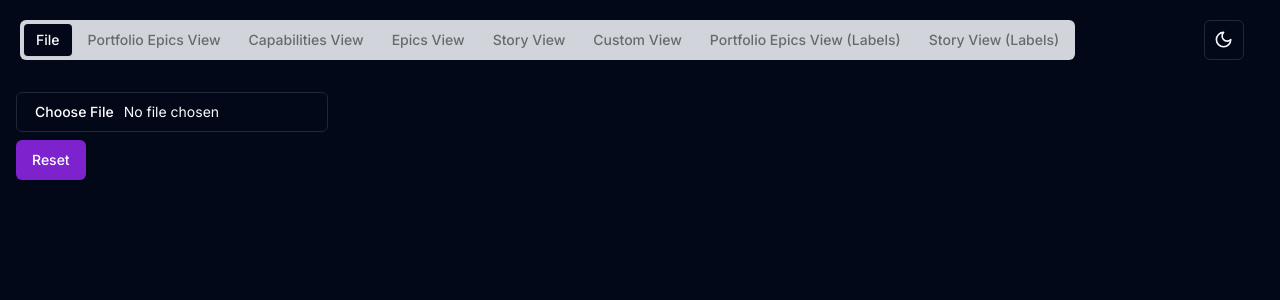
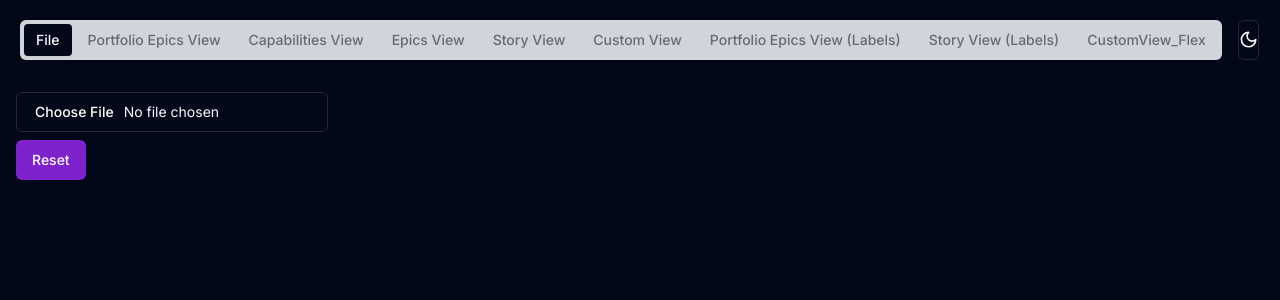
Before and after one commit to ccaprini39/data-vis-client, a Next.js app: page / in a window 1280 px wide. Shown: the top 300 px of the page. Built offline with nearby package versions, Linux system fonts and the light colour scheme.

Commit message:
Updated customview_flex

```diff
--- a/app/client-components/Customview_flex.tsx
+++ b/app/client-components/Customview_flex.tsx
@@ -43,7 +43,7 @@ interface Section {
   displayLevel: "taskOrder" | "portfolioEpic" | "capability" | "epic" | "story";
 }
 
-export default function CustomView({ taskOrders }: CustomViewProps) {
+export default function CustomView_Flex({ taskOrders }: CustomViewProps) {
   const [numberOfColumns, setNumberOfColumns] = useState(8);
   const [columnConfigs, setColumnConfigs] = useState<ColumnConfig[]>(
     Array(numberOfColumns).fill({
--- a/app/client-components/MainApplicationPage.tsx
+++ b/app/client-components/MainApplicationPage.tsx
@@ -11,6 +11,7 @@ import CustomView from "./CustomView";
 import { Button } from "@/components/ui/button";
 import { Input } from "@/components/ui/input";
 import CapabilitiesView from "./CapabilitiesView";
+import CustomView_Flex from "./Customview_flex";
 
 export default function MainApplicationPage() {
   const [selectedFile, setSelectedFile] = useState<File | null>(null);
@@ -90,6 +91,12 @@ export default function MainApplicationPage() {
             >
               Story View (Labels)
             </TabsTrigger>
+            <TabsTrigger
+              disabled={tableData.length === 0}
+              value="customview_flex"
+            >
+              CustomView_Flex
+            </TabsTrigger>
             {/* <TabsTrigger disabled={tableData.length === 0} value="debug">Debug</TabsTrigger> */}
           </TabsList>
           <ModeToggle />
@@ -138,6 +145,9 @@ export default function MainApplicationPage() {
         <TabsContent value="stories_labels" className="p-4">
           <StoryView_labels taskOrders={tableData} />
         </TabsContent>
+        <TabsContent value="customview_flex" className="p-4">
+          <CustomView_Flex taskOrders={tableData} />
+        </TabsContent>
         {/* <TabsContent value="debug" className="p-4">
           <pre>{JSON.stringify(tableData, null, 2)}</pre>
         </TabsContent> */}
```
Also changed, not shown: 1 other file (tests, documents, lock files or other folders).
